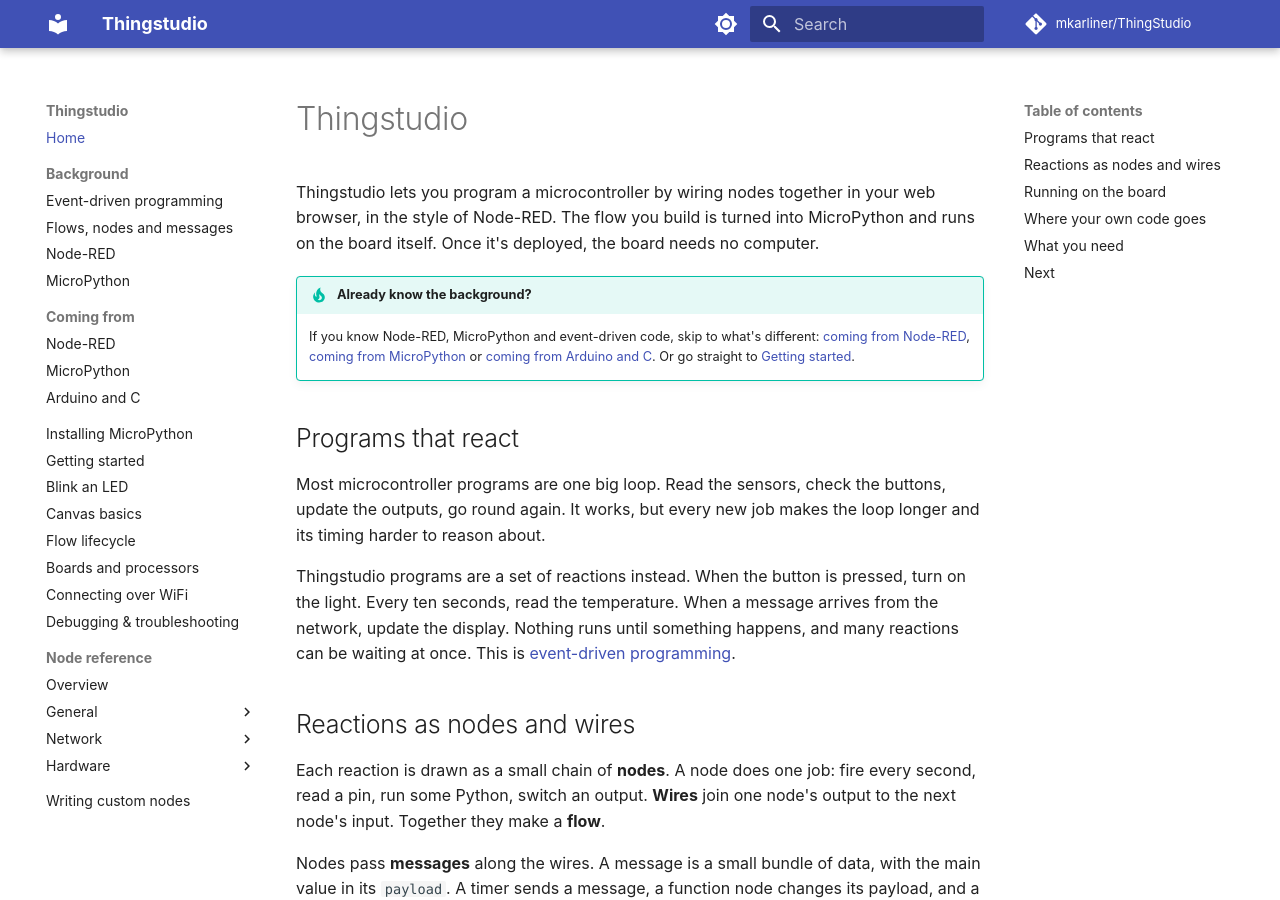
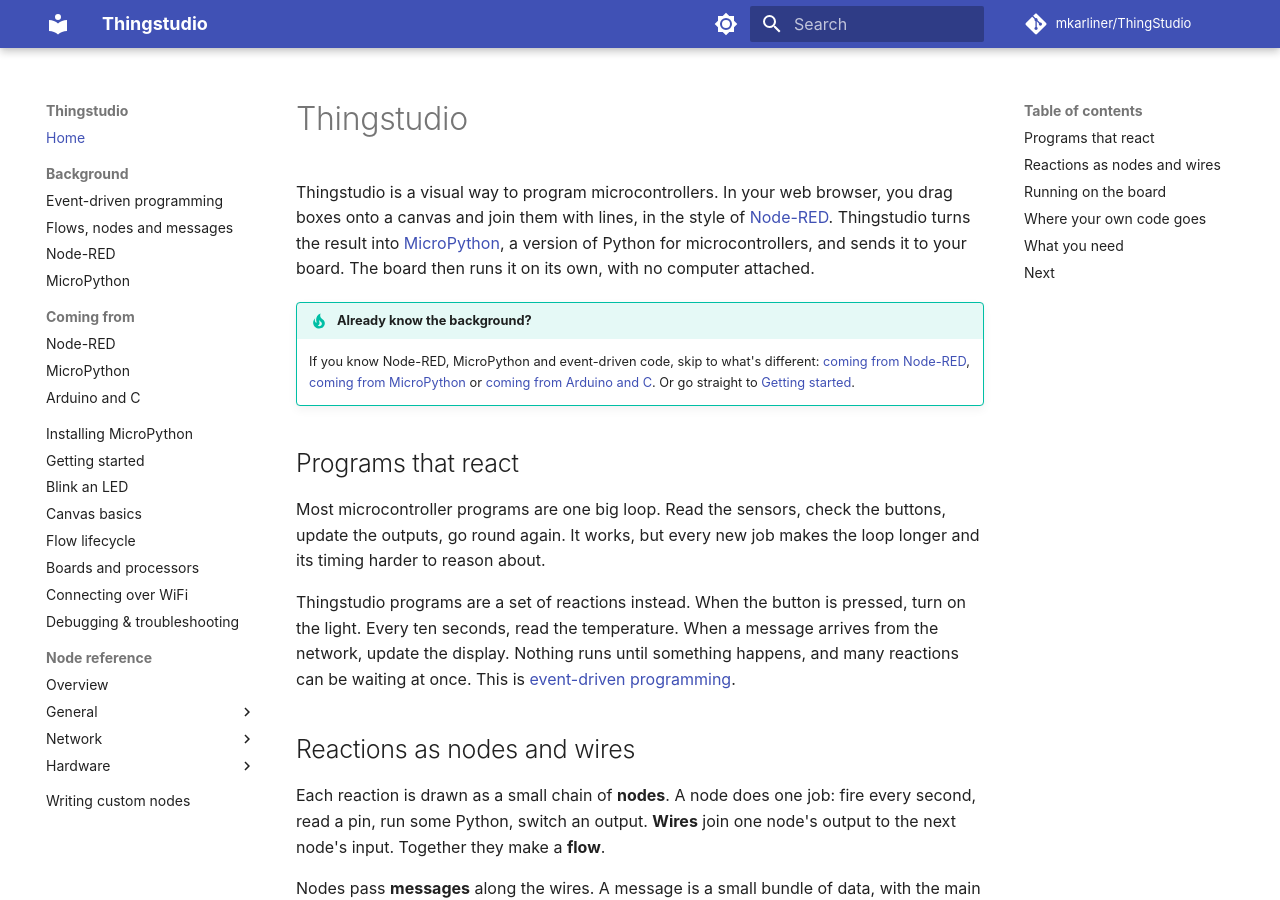
Before and after one commit to mkarliner/ThingStudio, an MkDocs documentation site: the page built from docs/user-guide/index.md, in a window 1280 px wide and 900 px high. Built offline with MkDocs 1.6.1 and Material for MkDocs 9.7.7, drawn with Linux system fonts in a browser that asks for light colours; comment, search, counter and statistics services are not loaded.

Commit message:
Docs home: opening paragraph defines its terms, links Node-RED and MicroPython
Co-Authored-By: Claude Opus 5.5 <noreply@anthropic.com>
Claude-Session: https://claude.ai/code/session_01SryST6BQwbzwtrycftFzcN

```diff
--- a/docs/user-guide/index.md
+++ b/docs/user-guide/index.md
@@ -1,8 +1,9 @@
 # Thingstudio
 
-Thingstudio lets you program a microcontroller by wiring nodes together in your web browser, in the style of
-Node-RED. The flow you build is turned into MicroPython and runs on the board itself. Once it's deployed, the board
-needs no computer.
+Thingstudio is a visual way to program microcontrollers. In your web browser, you drag boxes onto a canvas and join
+them with lines, in the style of [Node-RED](https://nodered.org/). Thingstudio turns the result into
+[MicroPython](https://micropython.org/), a version of Python for microcontrollers, and sends it to your board. The
+board then runs it on its own, with no computer attached.
 
 !!! tip "Already know the background?"
     If you know Node-RED, MicroPython and event-driven code, skip to what's different:
```
